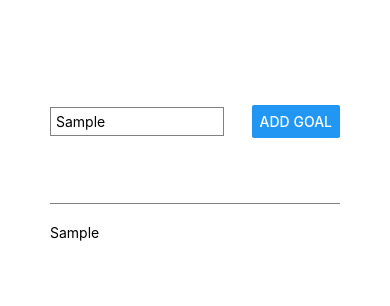
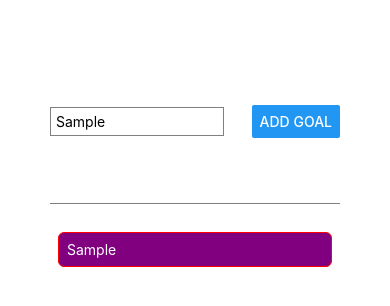
Before and after one commit to rajmvjn/RNCourse, a React Native app: screen / in a window 390 px wide. Both pictures are taken after typing "Sample" into the empty fields and a click on the button "ADD GOAL". Shown: the top 306 px of the page. Built offline with nearby package versions, Linux system fonts and the light colour scheme.

Commit message:
flatList implemented

```diff
--- a/App.js
+++ b/App.js
@@ -1,5 +1,13 @@
 import { StatusBar } from "expo-status-bar";
-import { StyleSheet, Text, View, Button, TextInput } from "react-native";
+import {
+  StyleSheet,
+  Text,
+  View,
+  Button,
+  TextInput,
+  ScrollView,
+  FlatList,
+} from "react-native";
 import { useState } from "react";
 
 export default function App() {
@@ -11,7 +19,7 @@
   }
 
   function addGoalHandler() {
-    setGoals((cG) => [...cG, eT]);
+    setGoals((cG) => [...cG, { text: eT, id: Math.random().toString() }]);
   }
 
   return (
@@ -25,10 +33,18 @@
         <Button title="Add Goal" onPress={addGoalHandler} />
       </View>
       <View style={styles.listCntr}>
-        {/* <Text>List of goals..</Text> */}
-        {goals.map((goal, index) => (
-          <Text key={index}>{goal}</Text>
-        ))}
+        <FlatList
+          data={goals}
+          alwaysBounceVertical={false}
+          keyExtractor={(item, index) => item.id}
+          renderItem={(itemData) => {
+            return (
+              <View style={styles.goalItem}>
+                <Text style={styles.goalText}>{itemData.item.text}</Text>
+              </View>
+            );
+          }}
+        />
       </View>
     </View>
   );
@@ -58,4 +74,15 @@
   listCntr: {
     flex: 4,
   },
+  goalItem: {
+    padding: 8,
+    margin: 8,
+    borderRadius: 6,
+    borderColor: "red",
+    borderWidth: 1,
+    backgroundColor: "purple",
+  },
+  goalText: {
+    color: "white",
+  },
 });
```
